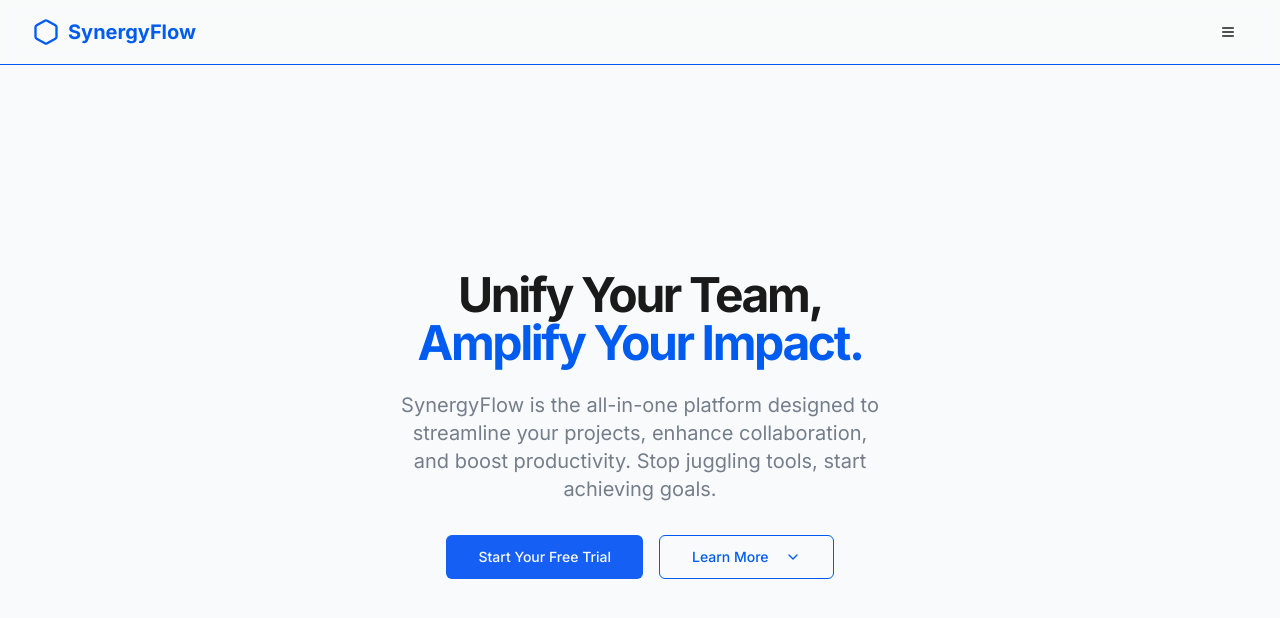
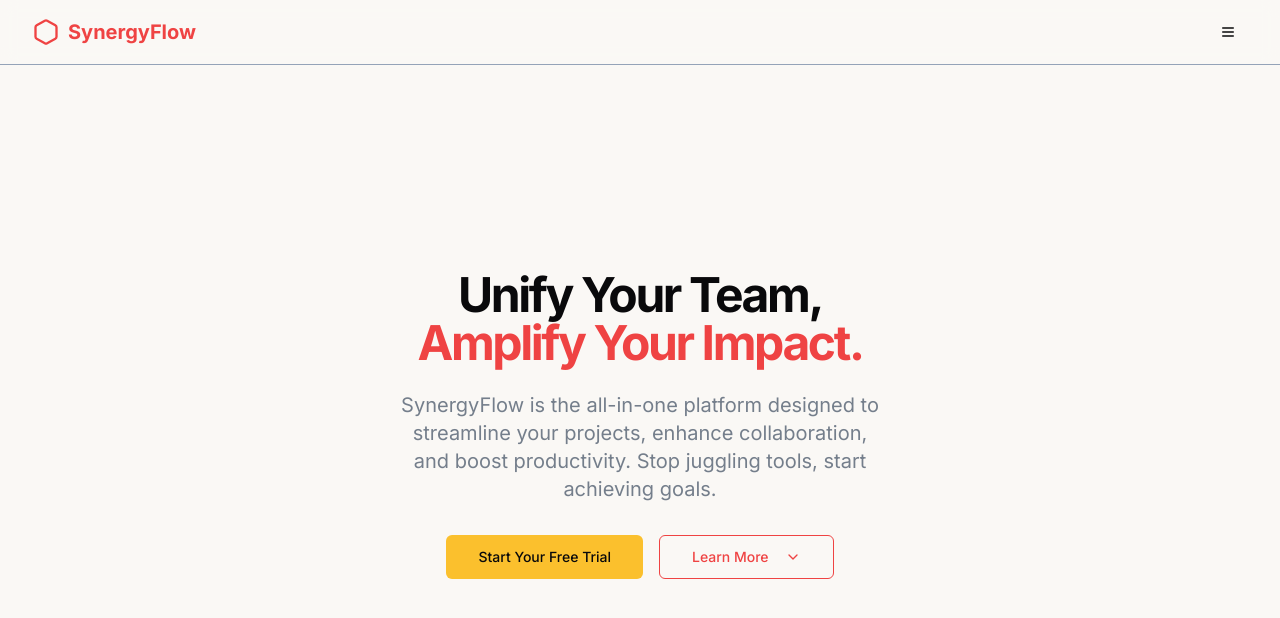
Before and after one commit to SadiqNaizam/mlo-a774-a536, a React (Vite) app: page / in a window 1280 px wide. Shown: the top 618 px of the page. Built offline with nearby package versions, Linux system fonts and the light colour scheme.

Commit message:
Updated code files via regeneration: index.css

```diff
--- a/src/index.css
+++ b/src/index.css
@@ -6,33 +6,36 @@
 
 @layer base {
   :root {
-    --background: 210 17% 98%;
-    --foreground: 0 0% 10%;
+    --background: 40 33% 97%;
+    --foreground: 240 10% 3.9%;
 
-    --card: 0 0% 100%;
-    --card-foreground: 0 0% 10%;
+    --card: 40 33% 97%;
+    --card-foreground: 240 10% 3.9%;
 
-    --popover: 0 0% 100%;
-    --popover-foreground: 0 0% 10%;
+    --popover: 40 33% 97%;
+    --popover-foreground: 240 10% 3.9%;
 
-    --primary: 217 100% 47%;
-    --primary-foreground: 210 40% 98%;
+    /* Pokemon Red */
+    --primary: 0 84% 60%;
+    --primary-foreground: 0 0% 100%;
 
-    --secondary: 210 40% 96.1%;
-    --secondary-foreground: 222.2 47.4% 11.2%;
+    /* Pokemon Blue */
+    --secondary: 217 91% 60%;
+    --secondary-foreground: 0 0% 100%;
 
     --muted: 210 40% 96.1%;
     --muted-foreground: 215 9% 50%;
 
-    --accent: 220 91% 52%;
-    --accent-foreground: 210 40% 98%;
+    /* Pokemon Yellow */
+    --accent: 43 96% 58%;
+    --accent-foreground: 240 10% 3.9%;
 
     --destructive: 0 84.2% 60.2%;
     --destructive-foreground: 210 40% 98%;
 
-    --border: 217 100% 47%;
+    --border: 215 20% 65%;
     --input: 214.3 31.8% 91.4%;
-    --ring: 217 100% 47%;
+    --ring: 0 84% 60%;
 
     --radius: 0.5rem;
   }
```
